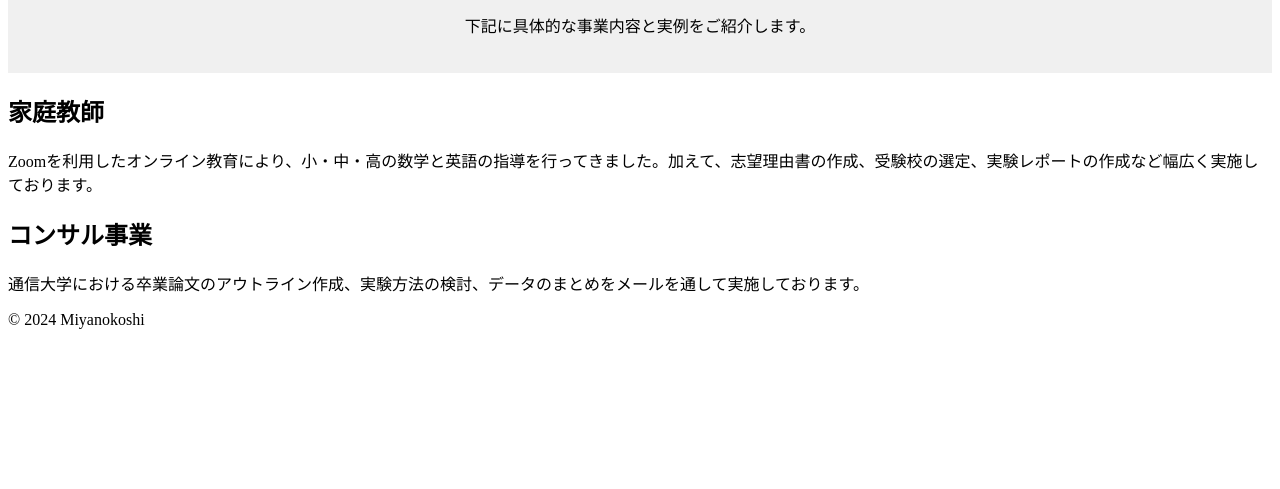
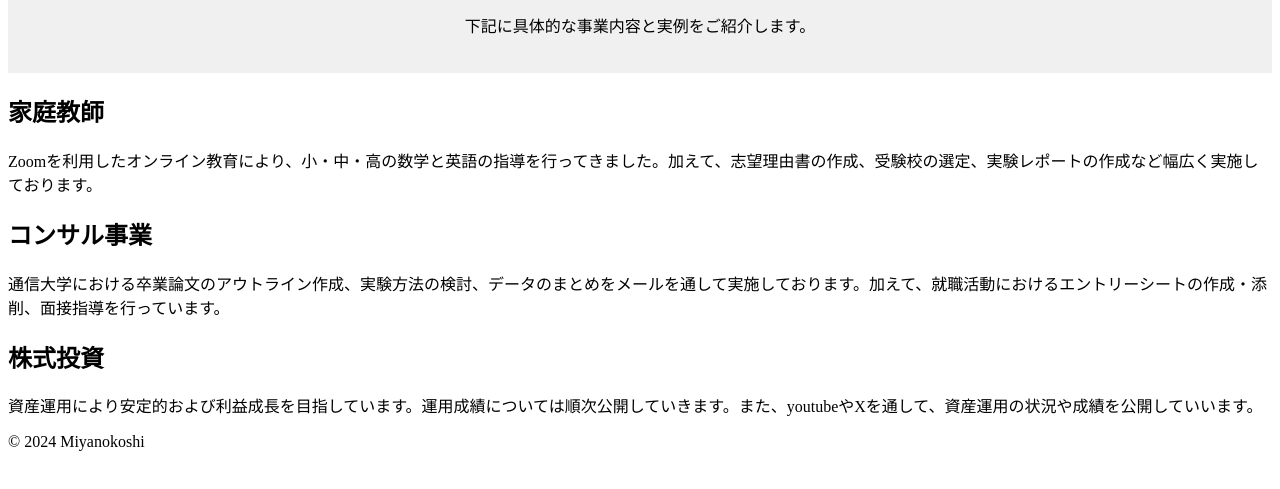
Before and after one commit to sorashiro8/Miyanokoshi-business, a plain HTML site: page index.html in a window 1280 px wide. Shown: the part 123-612 px from the top of the page. Drawn offline with Linux system fonts and the light colour scheme; a script that the page names is missing.

Commit message:
Update index.html

```diff
--- a/index.html
+++ b/index.html
@@ -16,7 +16,9 @@
         <h2>家庭教師</h2>
         <p>Zoomを利用したオンライン教育により、小・中・高の数学と英語の指導を行ってきました。加えて、志望理由書の作成、受験校の選定、実験レポートの作成など幅広く実施しております。</p>
         <h2>コンサル事業</h2>
-        <p>通信大学における卒業論文のアウトライン作成、実験方法の検討、データのまとめをメールを通して実施しております。</p>
+        <p>通信大学における卒業論文のアウトライン作成、実験方法の検討、データのまとめをメールを通して実施しております。加えて、就職活動におけるエントリーシートの作成・添削、面接指導を行っています。</p>
+        <h2>株式投資</h2>
+        <p>資産運用により安定的および利益成長を目指しています。運用成績については順次公開していきます。また、youtubeやXを通して、資産運用の状況や成績を公開していいます。</p>
     </main>
     <footer>
         <p>&copy; 2024 Miyanokoshi</p>
```
